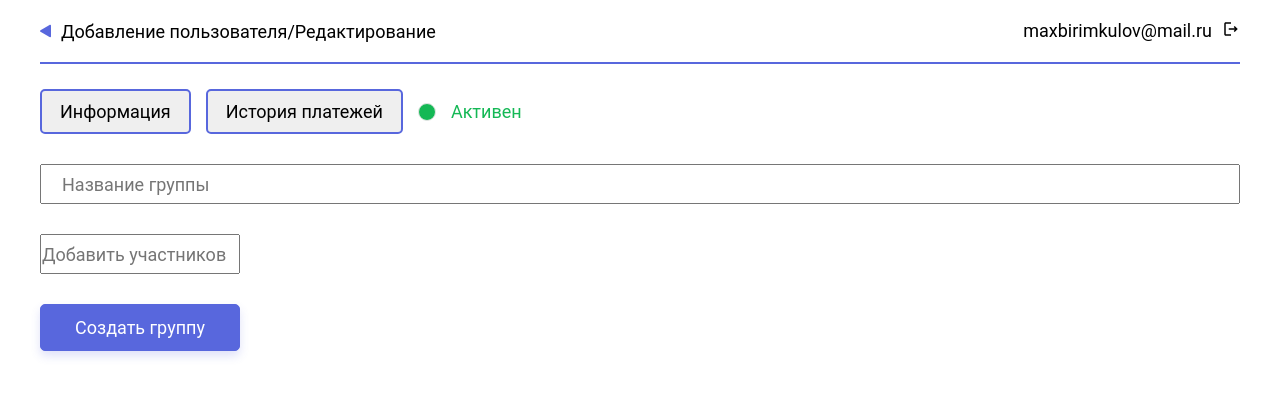
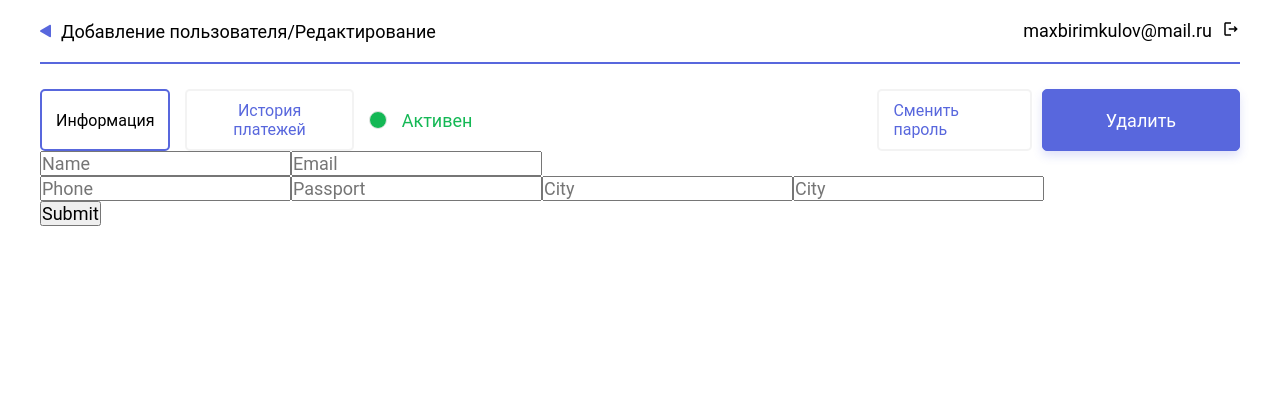
Before and after one commit to PranovAdilet/course, a React (Create React App) app: page /user/create in a window 1280 px wide. Shown: the top 396 px of the page. Built offline with nearby package versions, Linux system fonts and the light colour scheme.

Commit message:
add form createUser

```diff
--- a/package.json
+++ b/package.json
@@ -11,16 +11,13 @@
     "@types/node": "^16.18.21",
     "@types/react": "^18.0.29",
     "@types/react-dom": "^18.0.11",
-
-    "axios": "^1.4.0",
-
     "axios": "^1.3.5",
     "concurrently": "^8.2.0",
-
     "json-server": "^0.17.3",
     "json-server-auth": "^2.1.0",
     "react": "^18.2.0",
     "react-dom": "^18.2.0",
+    "react-hook-form": "^7.44.3",
     "react-icons": "^4.8.0",
     "react-redux": "^8.0.7",
     "react-router-dom": "^6.10.0",
--- a/src/pages/CreateUser/CreateUsers.tsx
+++ b/src/pages/CreateUser/CreateUsers.tsx
@@ -1,9 +1,29 @@
-import React from 'react';
+import React, {useState} from 'react';
 import {Link, useNavigate} from "react-router-dom";
 import {MdOutlineLogout} from "react-icons/md";
+import {SubmitHandler, useForm} from "react-hook-form";
+import {IShippingFields} from "../../interface/app.interface";
+import {log} from "util";
 
 
 const CreateUsers = () => {
+
+    const {
+        register,
+        handleSubmit,
+        formState: {errors},
+        reset
+
+
+    } = useForm<IShippingFields>()
+
+    const onSubmit:SubmitHandler<IShippingFields> = data => {
+        console.log(`Your name ${data.name}`)
+        console.log(`Your name ${data.email}`)
+        console.log(data)
+        reset()
+    }
+    const [typeGroups, setTypeGroups] = useState('all')
 
     const navigate = useNavigate()
 
@@ -35,27 +55,109 @@ const CreateUsers = () => {
                 </header>
 
                 <div className="CreateUser__btns">
-                    <button className='CreateUser__btns-btn' type='button'>Информация</button>
-                    <button className='CreateUser__btns-btn' type='button'>История платежей</button>
-                    <div className='CreateUser__btns-circle'>
-                        <svg  width="18" height="18" viewBox="0 0 18 18" fill="none" xmlns="http://www.w3.org/2000/svg">
-                            <rect x="0.5" y="0.5" width="17" height="17" rx="8.5" fill="#14B855" stroke="#E5E5E5"/>
-                        </svg>
-                        <p className='CreateUser__btns-text'>Активен</p>
+                   <div className='CreateUser__btns-left'>
+                       <button onClick={() => setTypeGroups("all")} className={`groups__btn${typeGroups === "all" ? ` active` : ""}`}>Информация
+
+                       </button>
+                       <button onClick={() => setTypeGroups("active")} className={`groups__btn${typeGroups === "active" ? ` active` : ""}`}>История платежей
+
+                       </button>
+                       <div className='CreateUser__btns-circle'>
+                           <svg  width="18" height="18" viewBox="0 0 18 18" fill="none" xmlns="http://www.w3.org/2000/svg">
+                               <rect x="0.5" y="0.5" width="17" height="17" rx="8.5" fill="#14B855" stroke="#E5E5E5"/>
+                           </svg>
+                           <p className='CreateUser__btns-text'>Активен</p>
+                       </div>
+                   </div>
+
+                    <div className='CreateUser__btns-right'>
+                        <Link to={"/remindpassword"} className='groups__btn'>Сменить пароль</Link>
+                        <button className='groupsCreate__create'>Удалить</button>
                     </div>
 
 
                 </div>
-                <form className='groupsCreate__form' action="">
-                    <label className='groupsCreate__label'>
-                        <input className='groupsCreate__input' placeholder='Название группы' type="text"/>
-                    </label>
 
-                    <label className='groupsCreate__label'>
-                        <input className='groupsCreate__select ' placeholder='Добавить участников' type="text"/>
-                    </label>
+                <form onSubmit={handleSubmit(onSubmit)}>
+                    <div>
+                        <input {...register('name',{
+                            required: 'Name is require field',
+                        })}
+                               type="text"
+                               placeholder='Name'
+                        />
+                        {errors?.name && (<div style={{color: 'red'}}>{errors.name.message}</div>)}
 
-                    <button className='groupsCreate__create'>Создать группу</button>
+                        <input {...register('email',{
+                            required: 'Email is require field',
+                            pattern: {
+                                value:  /^[^ ]+@[^ ]+\.[a-z]{2,5}$/,
+                                message: 'Please enter valid email',
+                            },
+                        })}
+                               type="text"
+                               placeholder='Email'
+                        />
+                        {errors?.email && (<div style={{color: 'red'}}>{errors.email.message}</div>)}
+
+                    </div>
+
+                    <div>
+
+                        <input {...register('phone',{
+                            required: 'Phone is require field',
+                            pattern: {
+                                value: /^\+996\d{9}$/,
+                                message: 'Please enter valid number',
+                            },
+                        })}
+                               type="text"
+                               placeholder='Phone'
+                        />
+                        {errors?.phone && (<div style={{color: 'red'}}>{errors.phone.message}</div>)}
+
+                        <input {...register('passport',{
+                            required: 'Passport is require field',
+                            // pattern: {
+                            //     value: /1/,
+                            //     message: 'Please enter valid ',
+                            // },
+                        })}
+                               type="text"
+                               placeholder='Passport'
+                        />
+                        {errors?.passport && (<div style={{color: 'red'}}>{errors.passport.message}</div>)}
+
+                        <input {...register('city',{
+                            required: 'City is require field',
+                            // pattern: {
+                            //     value: /1/,
+                            //     message: 'Please enter valid ',
+                            // },
+                        })}
+                               type="text"
+                               placeholder='City'
+                        />
+                        {errors?.city && (<div style={{color: 'red'}}>{errors.city.message}</div>)}
+
+
+                        <input {...register('city',{
+                            required: 'City is require field',
+                            // pattern: {
+                            //     value: /1/,
+                            //     message: 'Please enter valid ',
+                            // },
+                        })}
+                               type="text"
+                               placeholder='City'
+                        />
+                        {errors?.city && (<div style={{color: 'red'}}>{errors.city.message}</div>)}
+
+                    </div>
+
+                    <div>
+                        <button>Submit</button>
+                    </div>
                 </form>
             </div>
         </section>
--- a/src/pages/RemindPassword/RemindPassword.tsx
+++ b/src/pages/RemindPassword/RemindPassword.tsx
@@ -1,4 +1,4 @@
-import React, { useState, ChangeEvent, FormEvent } from 'react';
+ import React, { useState, ChangeEvent, FormEvent } from 'react';
 import {Link, useNavigate} from 'react-router-dom';
 
 const RemindPassword = () => {
--- a/src/pages/Users/User.tsx
+++ b/src/pages/Users/User.tsx
@@ -1,9 +1,11 @@
-import React from 'react';
+import React, {useState} from 'react';
 import {GrEdit} from "react-icons/gr";
 import {MdOutlineCancelPresentation} from "react-icons/md";
 import {useNavigate} from "react-router-dom";
 
 const User = () => {
+    const [typeGroups, setTypeGroups] = useState('all')
+
     const navigate = useNavigate()
     return (
         <section className='groups'>
@@ -15,15 +17,17 @@ const User = () => {
 
                 <div className='groups__row'>
                     <div className="groups__menu">
-                        <button className='groups__btn active'>Все
-                            <span className='groups__btn-count'>8</span>
-                        </button>
-                        <button className='groups__btn'>Активные
-                            <span className='groups__btn-count'>5</span>
-                        </button>
-                        <button className='groups__btn'>Архив
-                            <span className='groups__btn-count'>3</span>
-                        </button>
+                        <div className="groups__menu">
+                            <button onClick={() => setTypeGroups("all")} className={`groups__btn${typeGroups === "all" ? ` active` : ""}`}>Все
+                                <span className='groups__btn-count'>7</span>
+                            </button>
+                            <button onClick={() => setTypeGroups("active")} className={`groups__btn${typeGroups === "active" ? ` active` : ""}`}>Активные
+                                <span className='groups__btn-count'>5</span>
+                            </button>
+                            <button onClick={() => setTypeGroups("archive")} className={`groups__btn${typeGroups === "archive" ? ` active` : ""}`}>Архив
+                                <span className='groups__btn-count'>3</span>
+                            </button>
+                        </div>
                     </div>
                     <button onClick={() => navigate('/user/create') } type='button' className="groups__create">Добавить пользователя</button>
                 </div>
--- a/src/styles/groups.scss
+++ b/src/styles/groups.scss
@@ -24,6 +24,7 @@
     color: #5867DD;
     position: relative;
     border: 2px solid rgba(196, 196, 196, 0.2);
+
     &:hover, &.active{
       border: 2px solid #5867DD;
       color: #000000;
--- a/src/styles/users.scss
+++ b/src/styles/users.scss
@@ -25,7 +25,8 @@
 .CreateUser__btns{
   margin-top: 25px;
   display: flex;
-  column-gap: 15px;
+  column-gap:405px;
+
   &-btn{
     padding: 10px 18px;
     border-radius: 5px;
@@ -40,4 +41,13 @@
     font-family: 'Roboto',sans-serif;
     color: #14B855;
   }
+  &-left{
+    display: flex;
+    column-gap: 15px;
+  }
+  &-right{
+
+    display: flex;
+    column-gap: 10px;
+  }
 }
```
Also changed, not shown: src/interface/app.interface.ts (added, +8 -0 lines), 1 other file (tests, documents, lock files or other folders).
